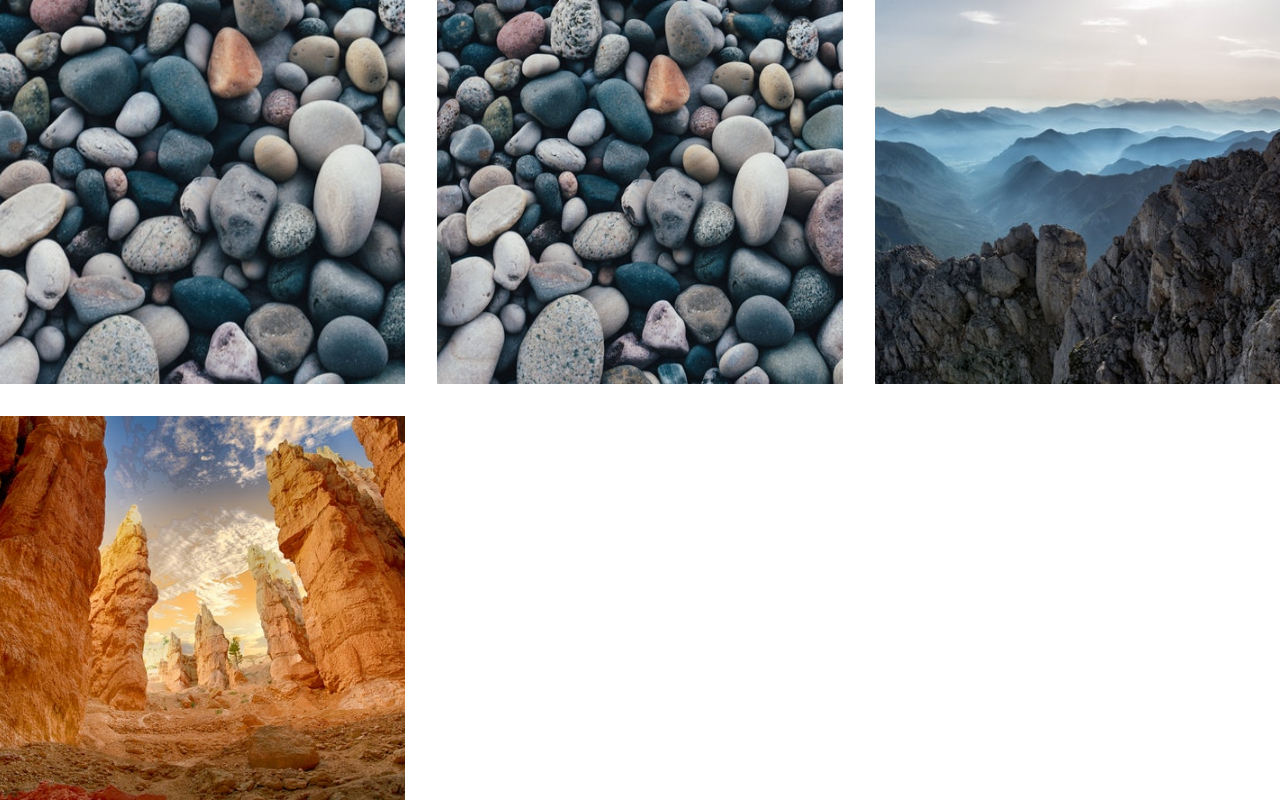
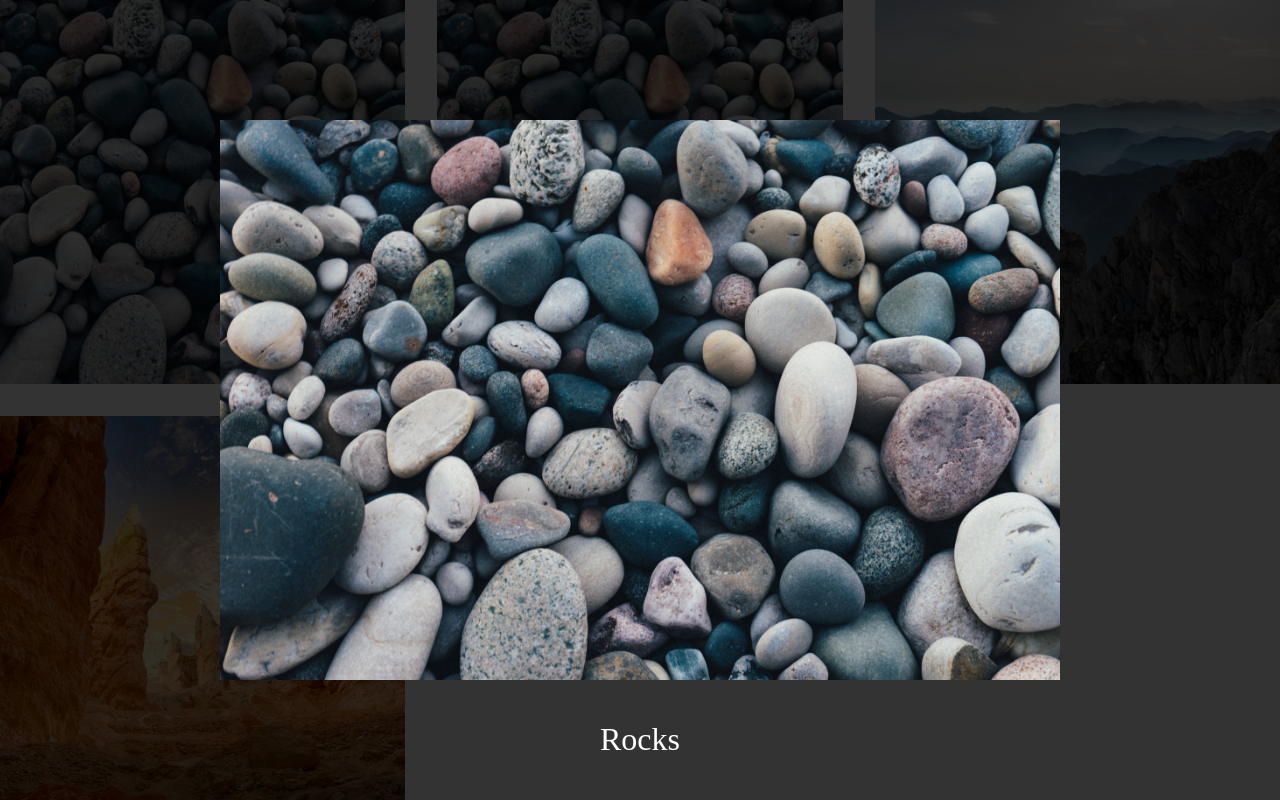
Before and after one commit to machadolg/Fluid-Image-Pop-Up, a plain HTML site: page index.html in a window 1280 px wide. Both pictures are taken after a click on the picture 202 px from the left and 192 px from the top of the page. Drawn offline with Linux system fonts and the light colour scheme.

Commit message:
javascript

```diff
--- a/app.js
+++ b/app.js
@@ -0,0 +1,24 @@
+const modal = document.querySelector(".modal");
+const previews = document.querySelectorAll(".gallery img");
+const original = document.querySelector(".full-img");
+const caption = document.querySelector(".caption");
+
+previews.forEach((preview) => {
+    preview.addEventListener("click", () => {
+        modal.classList.add("open");
+        original.classList.add("open");
+        //dynamic change the text and img:
+        const altText = preview.alt;
+        caption.textContent = altText;
+
+        const originalSrc = preview.getAttribute("data-original");
+        original.src = originalSrc
+    });
+});
+
+modal.addEventListener("click", (e) => {
+    if (e.target.classList.contains("modal")){
+        modal.classList.remove("open");
+        original.classList.remove("open");
+    }
+});
--- a/index.html
+++ b/index.html
@@ -12,40 +12,40 @@
     <div class="gallery">
         <div class="img-container">
             <img
-            src="/media/preview/ft1_small.jpg"
+            src="/preview/ft1_small.jpg"
             alt="Rocks"
-            data-original="ft1_big.jpg"
+            data-original="/full/ft1_big.jpg"
+            >
+        </div>
+
+        <div class="img-container">
+            <img
+            src="/preview/ft1_small.jpg"
+            alt="Rocks"
+            data-original="/full/ft1_big.jpg"
             />
         </div>
 
         <div class="img-container">
             <img
-            src="/media/preview/ft1_small.jpg"
-            alt="Rocks"
-            data-original="ft1_big.jpg"
+            src="/preview/ft2_small.jpg"
+            alt="Mountains"
+            data-original="/full/ft2_big.jpg"
             />
         </div>
 
         <div class="img-container">
             <img
-            src="/media/preview/ft2_small.jpg"
-            alt="Mountains"
-            data-original="ft2_big.jpg"
-            />
-        </div>
-
-        <div class="img-container">
-            <img
-            src="/media/preview/ft3_small.jpg"
+            src="/preview/ft3_small.jpg"
             alt="Mountains 2"
-            data-original="gt3_big.jpg"
+            data-original="/full/gt3big.jpg"
             />
         </div>
     </div>
 
     <div class="modal">
-        <img src="/media/full/ft1_big.jpg" alt="" class="full-img">
-        <p class="caption">dsdasdasd</p>
+        <img src="" alt="" class="full-img">
+        <p class="caption"></p>
     </div>
 
 <script src="/app.js"></script>
--- a/style.css
+++ b/style.css
@@ -36,6 +36,7 @@
     height: 100%;
     opacity: 0;
     pointer-events: none;
+    transition: 0.25s ease-out;
 }
 
 .modal.open{
```
Also changed, not shown: full/ft1_big.jpg (added), full/ft2_big.jpg (added), full/gt3big.jpg (added), preview/ft1_small.jpg (added), preview/ft2_small.jpg (added), preview/ft3_small.jpg (added).
